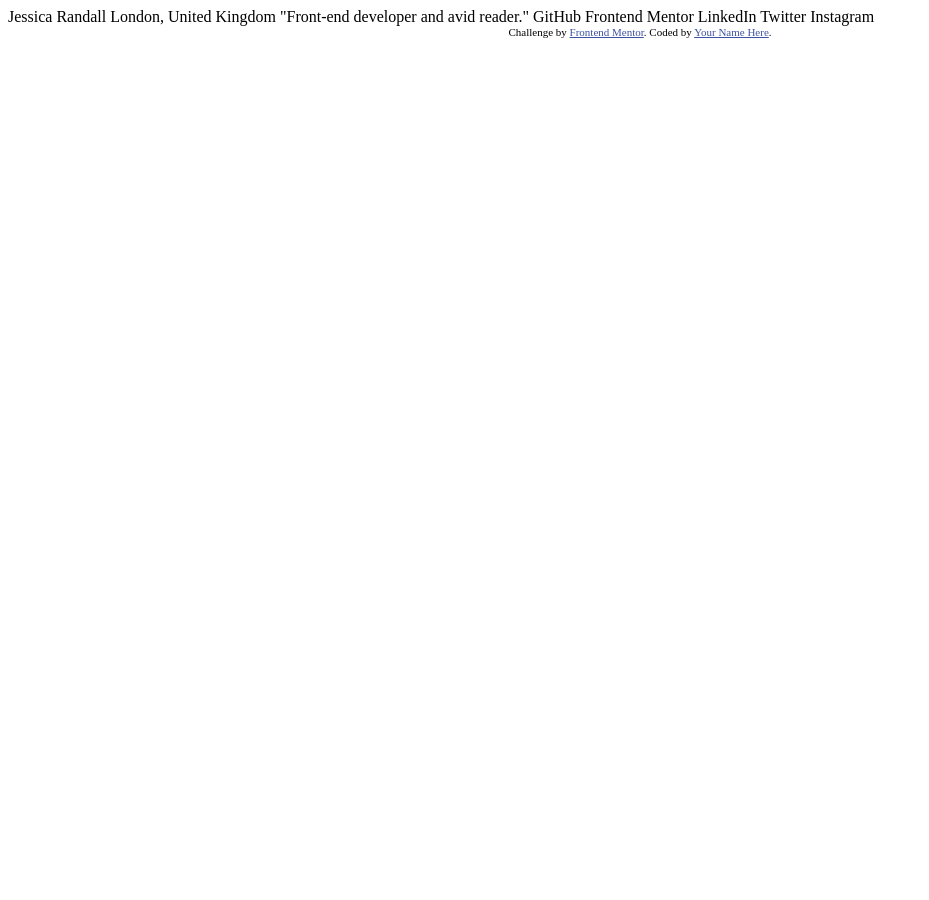
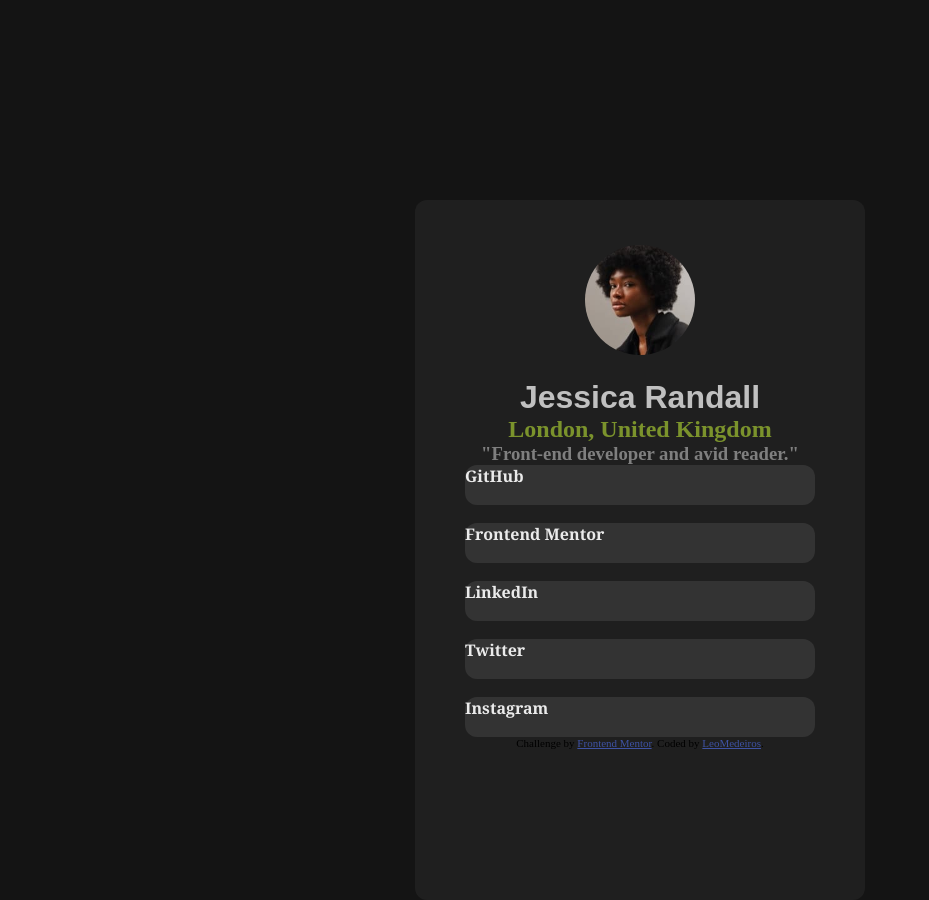
Before and after one commit to LeoMedeirosss/Project-SocialProfile, a plain HTML site: page index.html in a window 1280 px wide. Shown: the whole page, without its empty margins (0-929 px from the left). Before the commit the page ends 800 px from the top, so only its background shows below. Drawn offline with Linux system fonts and the light colour scheme.

Commit message:
socialProfile2.0

```diff
--- a/index.html
+++ b/index.html
@@ -6,29 +6,44 @@
   <link rel="stylesheet" href="style.css">
   <link rel="icon" type="image/png" sizes="32x32" href="./assets/images/favicon-32x32.png">
 
-  <title>Frontend Mentor | Social links profile</title>
+  <title>Social links profile</title>
 
-  <!-- Feel free to remove these styles or customise in your own stylesheet 👍 -->
-  <style>
-    .attribution { font-size: 11px; text-align: center; }
-    .attribution a { color: hsl(228, 45%, 44%); }
-  </style>
 </head>
 <body>
+  <div class="conteiner">
+    <div class="image">
+      <img src="images/avatar-jessica.jpeg" alt="foto de perfil">
+    </div>
 
-  Jessica Randall
-  London, United Kingdom
-  "Front-end developer and avid reader."
+    <h1>Jessica Randall</h1>
 
+    <h2>London, United Kingdom</h2>
+    <h3>"Front-end developer and avid reader."</h3>
+
+    <div class="skills">
       GitHub
+    </div>
+    <br>
+    <div class="skills">
       Frontend Mentor
+    </div>
+    <br>
+    <div class="skills">
       LinkedIn
+    </div>
+    <br>
+    <div class="skills">
       Twitter
+    </div>
+    <br>
+    <div class="skills">
       Instagram
+    </div>
 
     <div class="attribution">
       Challenge by <a href="https://www.frontendmentor.io?ref=challenge" target="_blank">Frontend Mentor</a>.
-    Coded by <a href="#">Your Name Here</a>.
+      Coded by <a href="https://github.com/LeoMedeirosss" target="_blank">LeoMedeiros</a>.
+    </div>
   </div>
 </body>
 </html>
--- a/style.css
+++ b/style.css
@@ -0,0 +1,73 @@
+*{
+    padding: 0;
+    border: 0;
+    outline: 0;
+    margin: 0;
+    box-sizing: border-box;
+}
+
+body{
+    background-color: #141414;
+    display: flex;
+    align-items: center;
+    align-content: center;
+    flex-direction: column;
+    size: 100vh;
+    margin: 0;
+    padding: 0;
+}
+
+img{
+    border-radius: 50%;
+    width: 110px;
+}
+
+.image{
+    padding-top: 45px;
+    padding-bottom: 20px;
+}
+
+.conteiner{
+    display: flex;
+    align-items: center;
+    align-content: center;
+    flex-direction: column;
+    margin-top: 200px;
+    height: 700px;
+    width: 450px;
+    background-color: #1f1f1f;
+    border-radius: 12px;
+}
+
+h1{
+    color: #c0c0c0;
+    font-family: Arial, Helvetica, sans-serif;
+    font-weight: bolder;
+}
+
+h2{
+    color: #7b932c;
+}
+
+h3{
+    color: #7f7f7f;
+}
+
+.skills{
+    width: 350px;
+    height: 40px;
+    background-color: #333333;
+    color: #ebebeb;
+    font-weight: bold;
+    border: 60px 100px;
+    border-radius: 12px;
+    font-family: Cambria, Cochin, Georgia, Times, 'Times New Roman', serif;
+}
+
+.attribution {
+    font-size: 11px; text-align: center;
+}
+
+.attribution a {
+    color: hsl(228, 45%, 44%);
+}
```
Also changed, not shown: referencias/active-states.jpg (added), referencias/destkop-design.jpg (added). Lines whose indentation alone changed are shown as unchanged.
